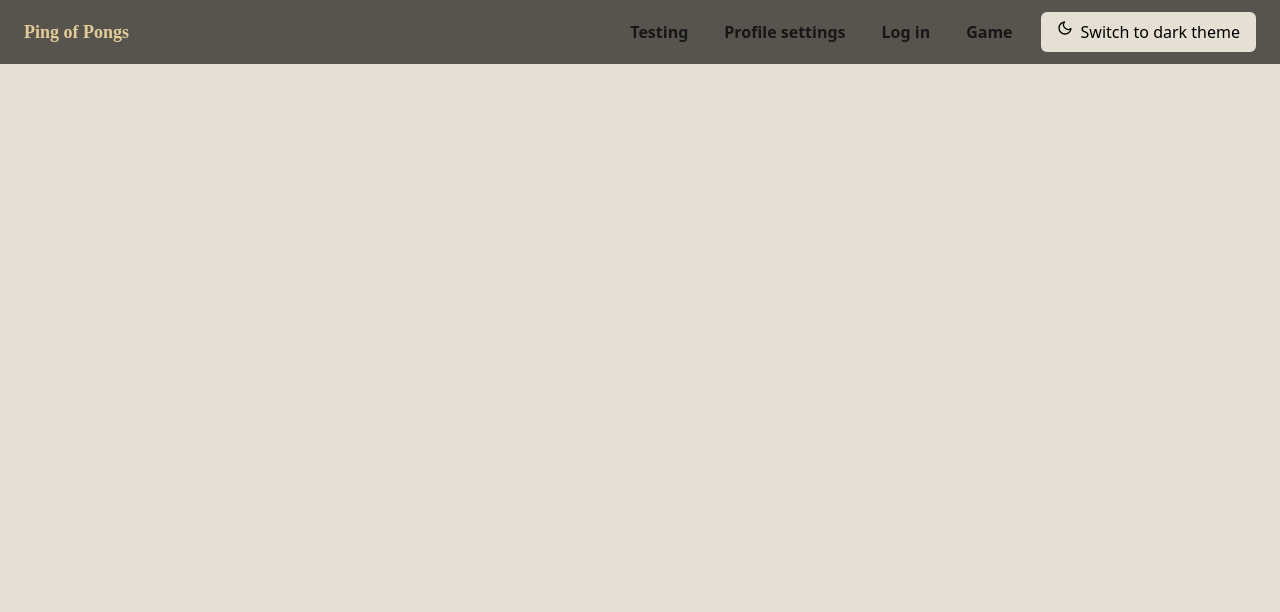
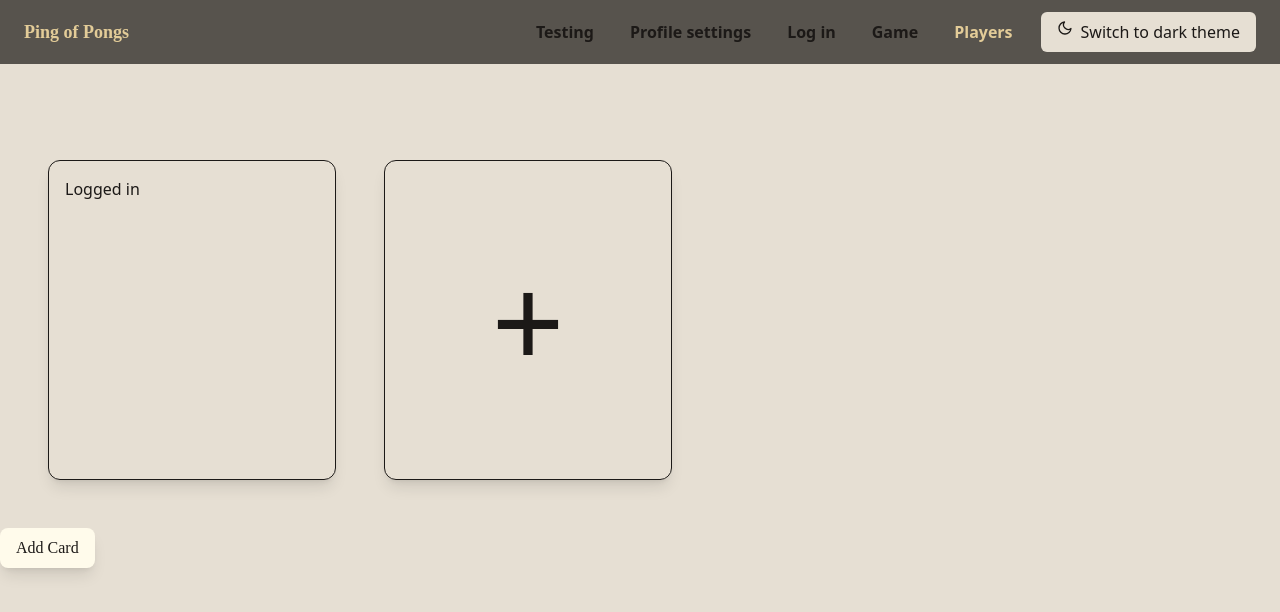
Before and after one commit to JiggyStardust/transcendence, a React (Vite) app in the folder frontend/: page /players in a window 1280 px wide. Shown: the top 612 px of the page. Built offline with nearby package versions, Linux system fonts and the light colour scheme; a web font is replaced by a local one.

Commit message:
You can now add login cards

```diff
--- a/frontend/src/App.tsx
+++ b/frontend/src/App.tsx
@@ -5,6 +5,7 @@ import Testing from "./pages/Testing";
 import Login from "./pages/Login";
 import ProfileSettings from "./pages/ProfileSettings";
 import Game from "./pages/Game";
+import Players from "./pages/Players.tsx";
 
 import NavBar from "./components/NavBar.tsx";
 
@@ -21,6 +22,7 @@ function App() {
 		      <Route path="/testing" element={<Testing />} />
           <Route path="/profile_settings" element={<ProfileSettings />} />
           <Route path="/game" element={<Game />} />
+          <Route path="/players" element={<Players />} />
         </Routes>
       </Router>
     </div>
--- a/frontend/src/components/NavBar.tsx
+++ b/frontend/src/components/NavBar.tsx
@@ -8,7 +8,7 @@ export const navLinkStyles = cva(
     variants: {
       active: {
         true: "text-vintage-yellow dark:text-vintage-yellow font-extrabold",
-        false: "text-neutral-900 dark:text-white font-normal",
+        false: "font-normal",
       },
     }
   }
@@ -16,7 +16,7 @@ export const navLinkStyles = cva(
 
 export default function NavBar() {
 	return (
-		<nav className="sticky top-0 px-6 py-3 mb-12 items-center flex justify-between bg-stone-600 dark:bg-zinc-900 w-screen">
+		<nav className="sticky top-0 px-6 py-3 mb-12 items-center flex justify-between bg-stone-600 dark:bg-zinc-900 max-w-screen">
 			<span className="text-lg font-extrabold font-tomorrow text-vintage-yellow">
 				<NavLink to="/">Ping of Pongs</NavLink>
 			</span>
@@ -25,6 +25,7 @@ export default function NavBar() {
 				<NavLink to="/profile_settings" className={({ isActive }) => navLinkStyles({ active: isActive })}>Profile settings</NavLink>
 				<NavLink to="/login" className={({ isActive }) => navLinkStyles({ active: isActive })}>Log in</NavLink>
 				<NavLink to="/game" className={({ isActive }) => navLinkStyles({ active: isActive })}>Game</NavLink>
+				<NavLink to="/players" className={({ isActive }) => navLinkStyles({ active: isActive })}>Players</NavLink>
 				<ThemeToggle />
 			</div>
 		</nav>
--- a/frontend/src/index.css
+++ b/frontend/src/index.css
@@ -21,3 +21,7 @@
   --font-press: "Press Start 2P";
   --font-tomorrow: "Tomorrow";
 }
+
+@utility no-scrollbar {
+  @apply [scrollbar-width:none] [&::-webkit-scrollbar]:hidden;
+}
--- a/frontend/src/main.tsx
+++ b/frontend/src/main.tsx
@@ -5,7 +5,7 @@ import App from './App.tsx';
 
 createRoot(document.getElementById('root')!).render(
   <StrictMode>
-		<div className='bg-light-bg dark:bg-dark-bg text-black dark:text-white min-h-screen accent-vintage-red dark:accent-vintage-yellow'>
+		<div className='bg-light-bg dark:bg-dark-bg text-stone-900 dark:text-stone-200 min-h-screen accent-vintage-red dark:accent-vintage-yellow'>
 	    <App />
 		</div>
   </StrictMode>
--- /dev/null
+++ b/frontend/src/pages/Players.tsx
@@ -0,0 +1,43 @@
+import { Button } from "../components/Button";
+import Input from "../components/Input";
+import { PROXY_URL } from "../constants";
+import { useState } from "react";
+
+const LoginCard = () => {
+	return (
+		<div className="p-4 w-72 h-80 border flex-shrink-0 snap-start rounded-xl shadow-lg">
+			<p>Logged in</p>
+		</div>
+	)
+}
+
+const Players = () => {
+	const [cards, setCards] = useState([
+    { id: 1, text: "Card 1" }
+  ]);
+
+	const addCard = () => {
+    const nextId = cards.length + 1;
+    setCards([...cards, { id: nextId, text: `Card ${nextId}` }]);
+  };
+
+	const AddCard = ({ onAdd }) => (
+	  <button onClick={onAdd} className="text-9xl w-72 h-80 border flex-shrink-0 snap-start rounded-xl shadow-lg cursor-pointer">
+	    +
+	  </button>
+	);
+
+	return (
+	  <main>
+	    <div className="flex gap-12 p-12 justify-start overflow-x-auto flex-nowrap no-scrollbar snap-x snap-mandatory scroll-pl-12">
+				{cards.map(card => (
+					<LoginCard />
+        ))}
+				<AddCard onAdd={addCard} />
+			</div>
+			<Button onClick={addCard}>Add Card</Button>
+	  </main>
+	);
+}
+
+export default Players;
```
